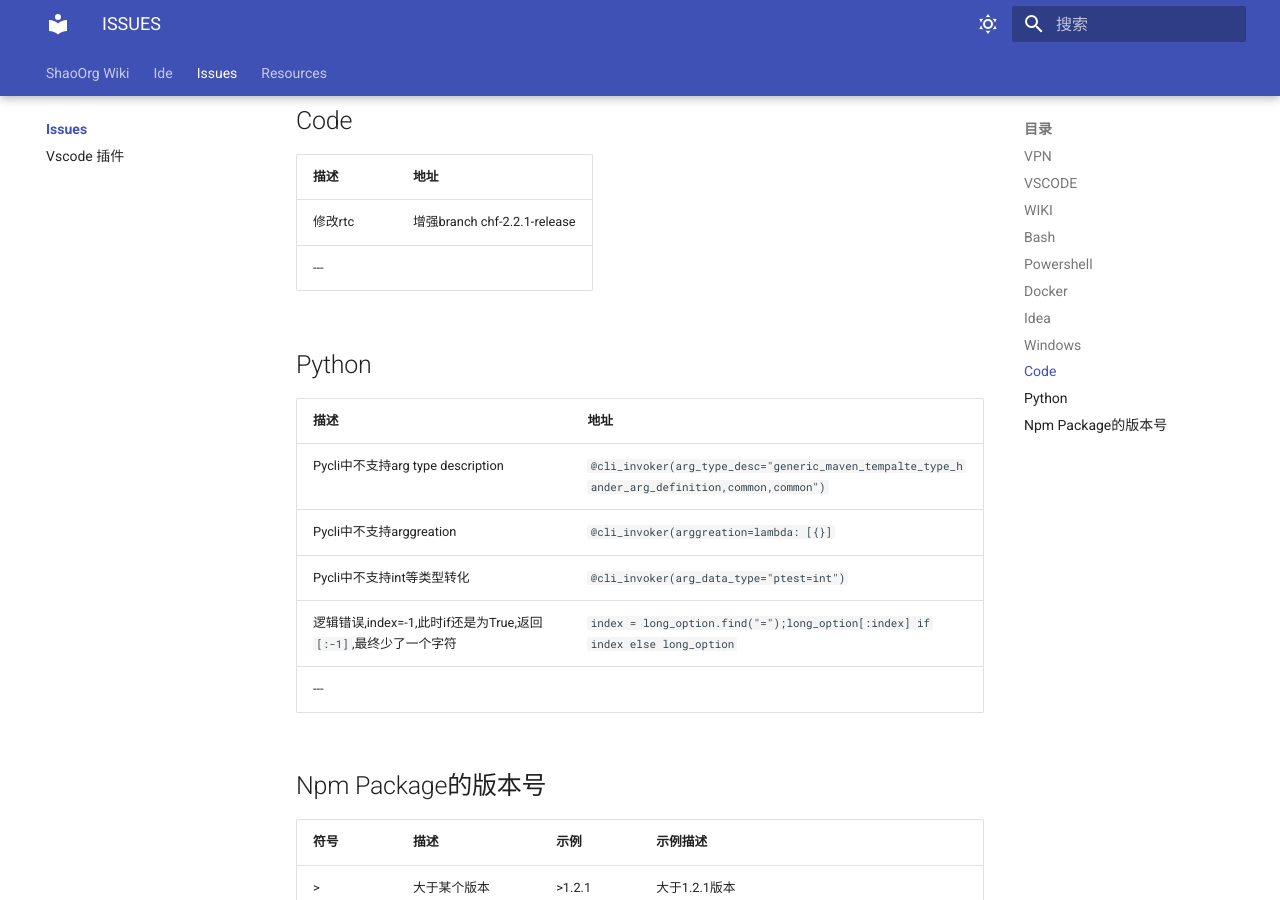
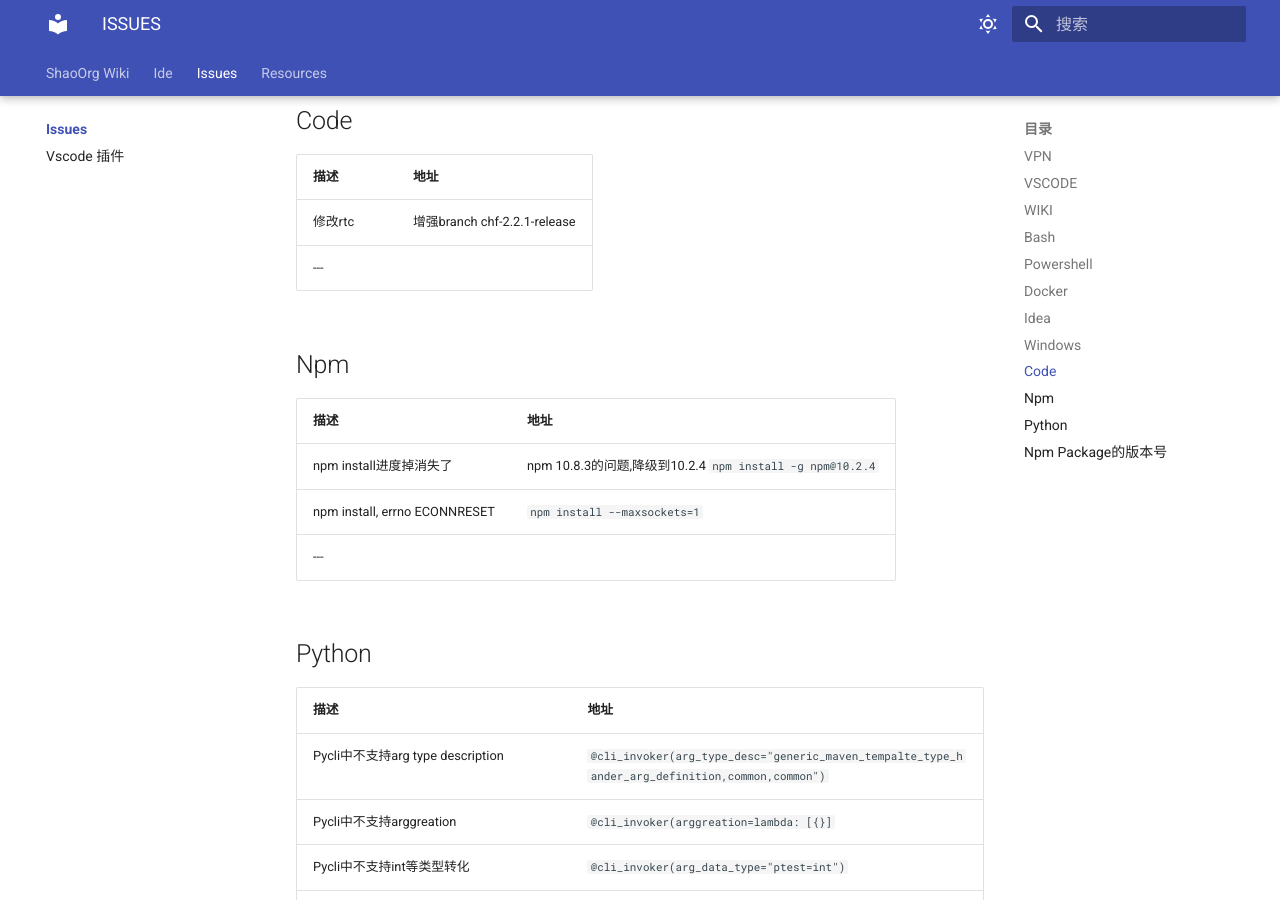
Before and after one commit to ShaoOrg/bulletin, an MkDocs documentation site: the page built from docs/issues/index.md, in a window 1280 px wide and 900 px high, scrolled down 4354 px. Built offline with MkDocs 1.6.1 and Material for MkDocs 9.7.7, drawn with Linux system fonts in a browser that asks for light colours.

Commit message:
NOCR: committed by shell from SSZ-HTPC

````diff
--- a/docs/issues/index.md
+++ b/docs/issues/index.md
@@ -93,6 +93,14 @@
 |修改rtc|增强branch chf-2.2.1-release|
 ---
 
+## Npm
+
+|描述|地址|
+|  ----  | ----  |
+|npm install进度掉消失了|npm 10.8.3的问题,降级到10.2.4 ```npm install -g npm@10.2.4```|
+|npm install, errno ECONNRESET|```npm install --maxsockets=1```|
+---
+
 ## Python
 
 |描述|地址|
````
